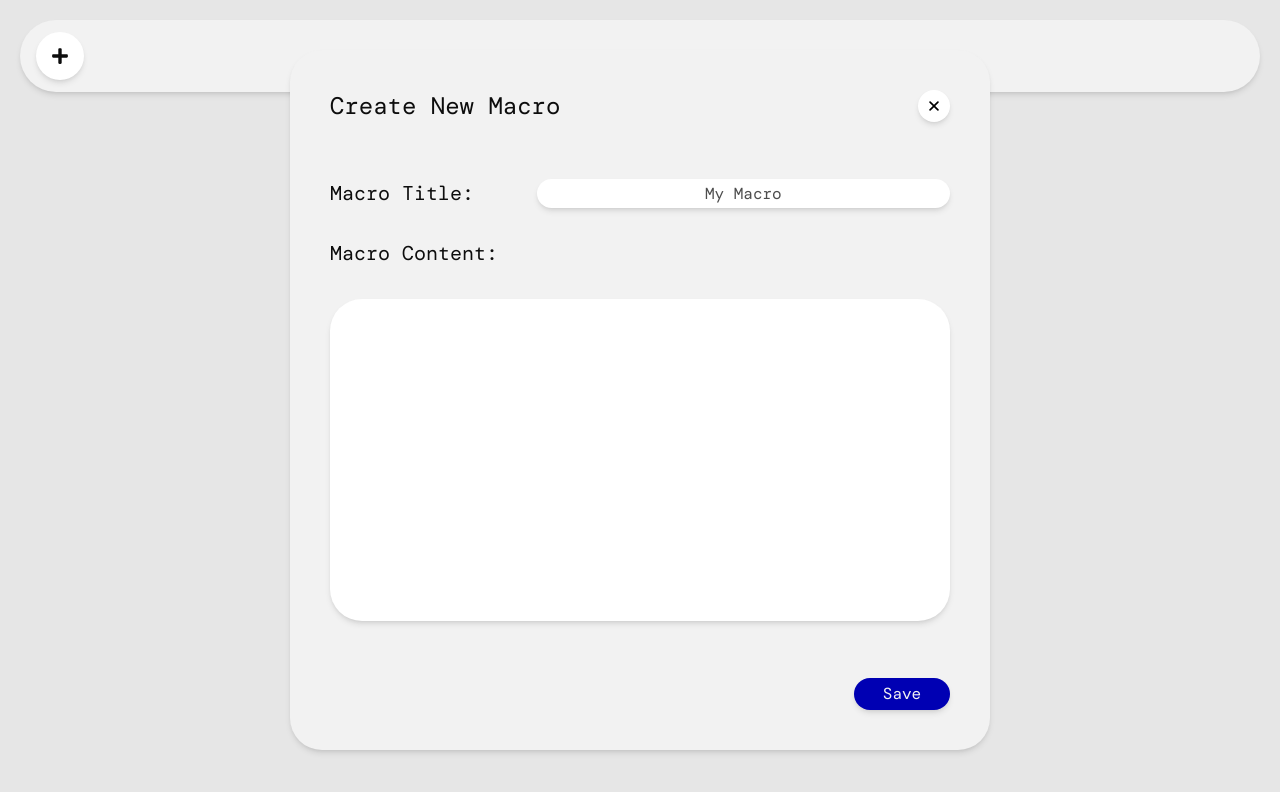
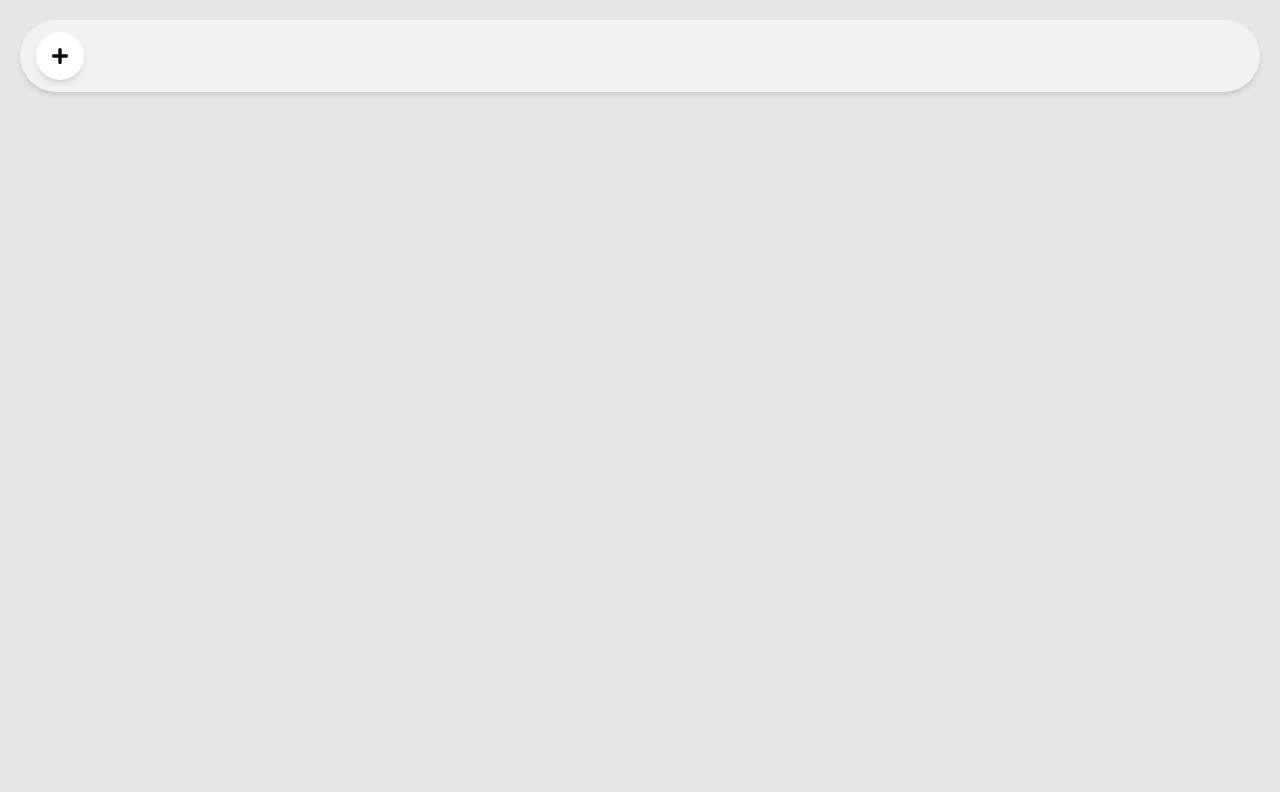
Before and after one commit to mini-macros/mini-macros, a React app in the folder frontend/: page / in a window 1280 px wide. Shown: the top 792 px of the page. Built offline with nearby package versions, Linux system fonts and the light colour scheme; the HTML template or start-up script is replaced by a standard one; a web font is replaced by a local one.

Commit message:
add visible toggling for create macro modal, organize styles
added helpers dir to store styles in .ts files, helpers can also be
global helper funcs. may make separate styles dir later idk

```diff
--- a/frontend/src/App.tsx
+++ b/frontend/src/App.tsx
@@ -1,17 +1,27 @@
+import { useState } from "react";
+import CreateMacroModal from "./components/CreateMacroModal";
+// import Macro from "./components/Macro";
 import IconButton from "./components/IconButton";
 import { FaPlus } from "react-icons/fa";
-// NOTE: for testing
-import CreateMacroModal from "./components/CreateMacroModal";
+import {
+  baseStyles,
+  navStyles,
+  createMacroBtnStyles,
+} from "./helpers/app-styles";
 
-const baseStyles = "font-mono";
-const navStyles = "border-border bg-bg p-2 rounded-full m-5 shadow-md";
-const createMacroBtnStyles =
-  "rounded-full size-12 p-2 m-1 ml-2 border-border text-text bg-bg-light shadow-md hover:bg-bg-dark";
 const createMacroBtnTooltip = "Create Macro";
-// TODO: open create macro modal on click
-const onCreateMacroBtnClick = () => console.log("Clicked!");
 
 function App() {
+  const [createMacroModalVisiblity, setCreateMacroModalVisibility] =
+    useState(false);
+  const onCreateMacroBtnClick = () => setCreateMacroModalVisibility(true);
+  const onCreateMacroSave = () => {
+    // TODO: save to localStorage
+    console.log("saved!");
+    setCreateMacroModalVisibility(false);
+  };
+  const onCreateMacroClose = () => setCreateMacroModalVisibility(false);
+
   // TODO: add search bar
   // TODO: add menu button/dropdown
   return (
@@ -24,7 +34,11 @@ function App() {
           handleClick={onCreateMacroBtnClick}
         />
       </nav>
-      <CreateMacroModal />
+      <CreateMacroModal
+        onClose={onCreateMacroClose}
+        onSave={onCreateMacroSave}
+        isOpen={createMacroModalVisiblity}
+      />
     </div>
   );
 }
--- a/frontend/src/components/CreateMacroModal.tsx
+++ b/frontend/src/components/CreateMacroModal.tsx
@@ -2,32 +2,30 @@ import IconButton from "./IconButton";
 import TextButton from "./TextButton";
 import MacroContentEditor from "./MacroContentEditor";
 import { IoClose } from "react-icons/io5";
+import {
+  modalStyles,
+  headingStyles,
+  closeBtnStyles,
+  titleLabelStyles,
+  inputStyles,
+  contentLabelStyles,
+  macroContentEditorStyles,
+  saveBtnStyles,
+} from "../helpers/create-macro-styles";
 
-const modalStyles =
-  "grid grid-cols-5 grid-rows-7 rounded-4xl p-10 absolute m-auto inset-0 bg-bg size-175 shadow-md";
-const headingStyles = "inline col-span-2 row-start-1 text-text text-2xl mb-10";
-const closeBtnStyles =
-  "inline col-span-1 col-start-5 row-start-1 self-start place-self-end size-8 rounded-full bg-bg-light border-border shadow-md hover:bg-bg-dark";
-const titleLabelStyles =
-  "col-start-1 col-span-2 row-start-2 justify-self-start self-start text-text text-xl";
-const inputStyles =
-  "col-start-2 col-span-full row-start-2 self-start justify-self-end w-5/6 h-1/3 rounded-full bg-bg-light border-border shadow-md placeholder:text-text-muted text-center focus:outline-2 focus:outline-accent";
-const contentLabelStyles =
-  "col-start-1 col-span-2 row-start-2 self-end justify-self-start text-text text-xl";
-const macroContentEditorStyles =
-  "col-span-full row-start-3 row-span-4 mt-8 p-4 rounded-4xl bg-bg-light shadow-md focus-within:border-2 focus-within:border-accent";
-const saveBtnStyles =
-  "row-start-7 col-start-5 place-self-end w-24 h-8 rounded-full border-border bg-accent text-accent-text hover:bg-accent-hover shadow-md";
-
-// TODO: add button callbacks
 const closeBtnTooltip = "Close";
-const onCloseBtnClick = () => console.log("x marks the spot");
-
 const saveBtnText = "Save";
 const saveBtnTooltip = "Save Macro";
-const onSaveBtnClick = () => console.log("saved by the bell");
 
-function CreateMacroModal() {
+interface CreateMacroModalProps {
+  onClose: () => void;
+  onSave: () => void;
+  isOpen: boolean;
+}
+
+function CreateMacroModal({ onClose, onSave, isOpen }: CreateMacroModalProps) {
+  if (!isOpen) return null;
+
   return (
     <div className={modalStyles}>
       <h2 className={headingStyles}>Create New Macro</h2>
@@ -35,7 +33,7 @@ function CreateMacroModal() {
         styles={closeBtnStyles}
         Icon={IoClose}
         tooltip={closeBtnTooltip}
-        handleClick={onCloseBtnClick}
+        handleClick={onClose}
       />
       <br />
       <label htmlFor="macro-title" className={titleLabelStyles}>
@@ -54,7 +52,7 @@ function CreateMacroModal() {
         styles={saveBtnStyles}
         text={saveBtnText}
         tooltip={saveBtnTooltip}
-        handleClick={onSaveBtnClick}
+        handleClick={onSave}
       />
     </div>
   );
--- a/frontend/src/components/Macro.tsx
+++ b/frontend/src/components/Macro.tsx
@@ -1,5 +1,6 @@
 import { useState } from "react";
 
+// TODO: fix styles
 const styles = "p-20 m-10 border-black";
 
 // TODO: add props for server side
--- /dev/null
+++ b/frontend/src/helpers/app-styles.ts
@@ -0,0 +1,4 @@
+export const baseStyles = "font-mono";
+export const navStyles = "border-border bg-bg p-2 rounded-full m-5 shadow-md";
+export const createMacroBtnStyles =
+  "rounded-full size-12 p-2 m-1 ml-2 border-border text-text bg-bg-light shadow-md hover:bg-bg-dark";
--- /dev/null
+++ b/frontend/src/helpers/create-macro-styles.ts
@@ -0,0 +1,17 @@
+// NOTE: tw styles for CreateMacroModal
+export const modalStyles =
+  "grid grid-cols-5 grid-rows-7 rounded-4xl p-10 absolute m-auto inset-0 bg-bg size-175 shadow-md";
+export const headingStyles =
+  "inline col-span-2 row-start-1 text-text text-2xl mb-10";
+export const closeBtnStyles =
+  "inline col-span-1 col-start-5 row-start-1 self-start place-self-end size-8 rounded-full bg-bg-light border-border shadow-md hover:bg-bg-dark";
+export const titleLabelStyles =
+  "col-start-1 col-span-2 row-start-2 justify-self-start self-start text-text text-xl";
+export const inputStyles =
+  "col-start-2 col-span-full row-start-2 self-start justify-self-end w-5/6 h-1/3 rounded-full bg-bg-light border-border shadow-md placeholder:text-text-muted text-center focus:outline-2 focus:outline-accent";
+export const contentLabelStyles =
+  "col-start-1 col-span-2 row-start-2 self-end justify-self-start text-text text-xl";
+export const macroContentEditorStyles =
+  "col-span-full row-start-3 row-span-4 mt-8 p-4 rounded-4xl bg-bg-light shadow-md focus-within:border-2 focus-within:border-accent";
+export const saveBtnStyles =
+  "row-start-7 col-start-5 place-self-end w-24 h-8 rounded-full border-border bg-accent text-accent-text hover:bg-accent-hover shadow-md";
--- a/frontend/src/main.tsx
+++ b/frontend/src/main.tsx
@@ -1,6 +1,6 @@
 import { StrictMode } from "react";
 import { createRoot } from "react-dom/client";
-import "./assets/index.css";
+import "./index.css";
 import App from "./App.tsx";
 
 createRoot(document.getElementById("root")!).render(
```
Also changed, not shown: frontend/src/helpers/buttons.ts (added), frontend/src/index.css (renamed from frontend/src/assets/index.css), 1 other file (tests, documents, lock files or other folders).
